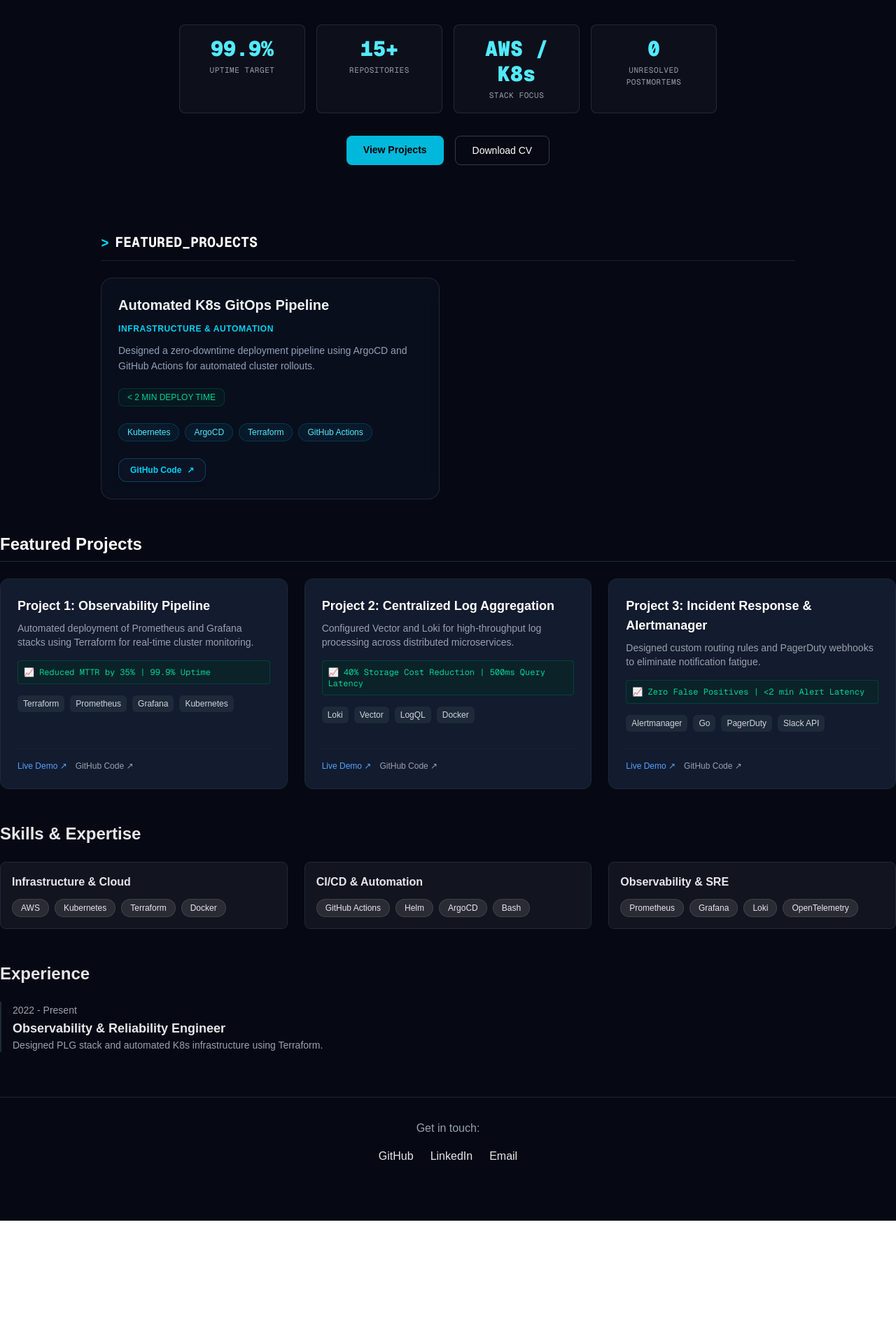
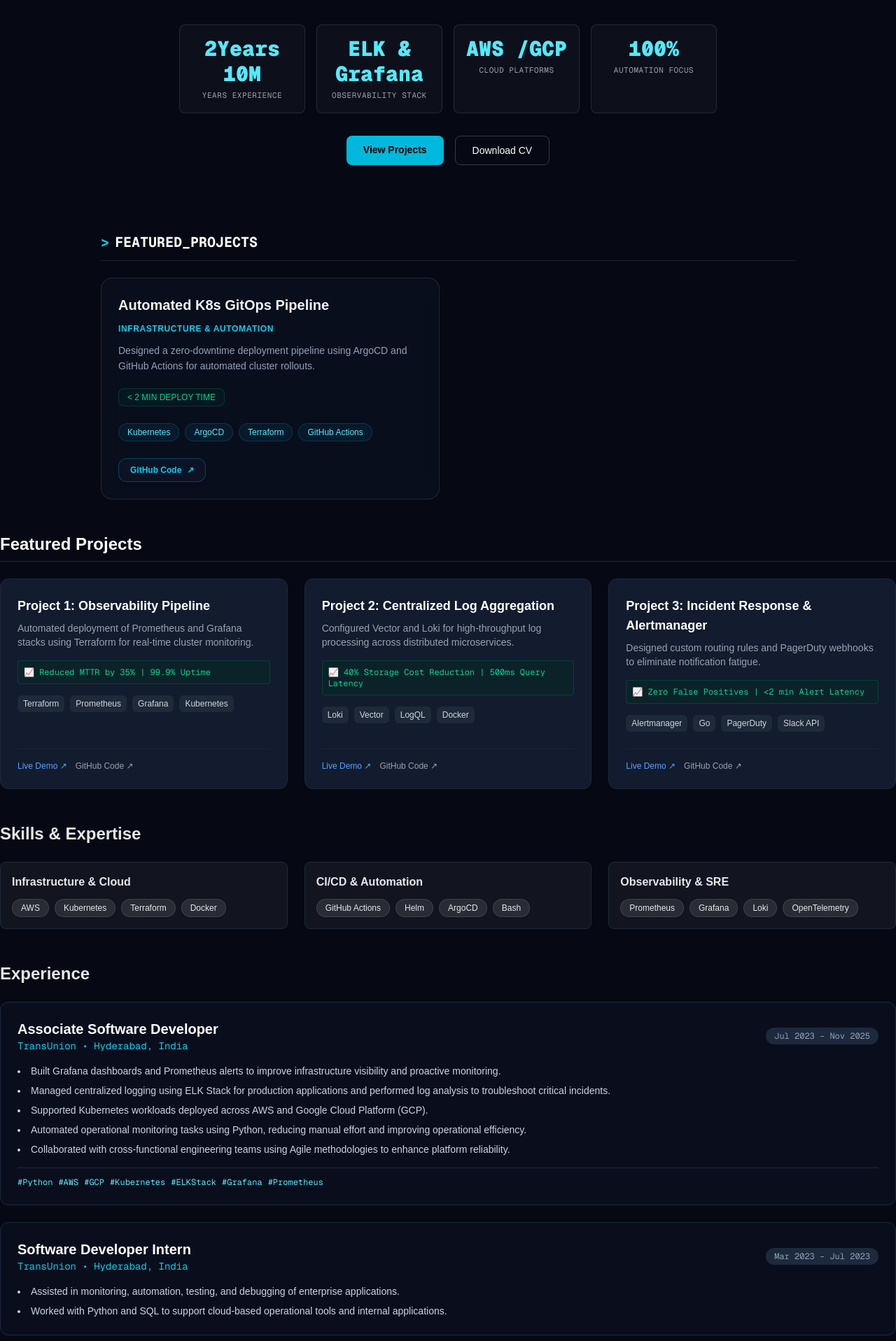
Before and after one commit to jahnaviw2/my-portfolio, a Next.js app: page /my-portfolio/ in a window 1280 px wide. Shown: the part 303-2220 px from the top of the page at 70% size. Before the commit the page ends 2048 px from the top, so only its background shows below. Built offline with nearby package versions, Linux system fonts and the light colour scheme.

Commit message:
updated exp and metrics

```diff
--- a/app/page.tsx
+++ b/app/page.tsx
@@ -4,10 +4,10 @@ import { projectsData } from "@/data/projects";
 import { skillCategories } from "@/data/skills";
 export default function Home() {
   const stats = [
-    { value: "99.9%", label: "UPTIME TARGET" },
-    { value: "15+", label: "REPOSITORIES" },
-    { value: "AWS / K8s", label: "STACK FOCUS" },
-    { value: "0", label: "UNRESOLVED POSTMORTEMS" },
+    { value: "2Years 10M", label: "YEARS EXPERIENCE" },
+    { value: "ELK & Grafana", label: "OBSERVABILITY STACK" },
+    { value: "AWS /GCP", label: "CLOUD PLATFORMS" },
+    { value: "100%", label: "AUTOMATION FOCUS" },
   ];
 
   return (
@@ -168,13 +168,53 @@ export default function Home() {
       </section>
       <section className="my-12">
         <h2 className="text-2xl font-bold mb-6">Experience</h2>
-        <div className="border-l-2 border-gray-800 pl-4 space-y-6">
-          <div>
-            <span className="text-sm text-gray-400">2022 - Present</span>
-            <h3 className="text-lg font-semibold">Observability & Reliability Engineer</h3>
-            <p className="text-sm text-gray-400">Designed PLG stack and automated K8s infrastructure using Terraform.</p>
-          </div>
-        </div>
+        <div className="space-y-6">
+  {/* TransUnion - Full Time */}
+  <div className="border border-slate-800 bg-slate-900/40 p-6 rounded-xl">
+    <div className="flex flex-col md:flex-row md:items-center justify-between mb-4">
+      <div>
+        <h3 className="text-xl font-bold text-white">Associate Software Developer</h3>
+        <p className="text-cyan-400 font-mono text-sm">TransUnion • Hyderabad, India</p>
+      </div>
+      <span className="text-xs font-mono text-slate-400 bg-slate-800 px-3 py-1 rounded-full w-fit mt-2 md:mt-0">
+        Jul 2023 – Nov 2025
+      </span>
+    </div>
+    <ul className="list-disc list-inside space-y-2 text-slate-300 text-sm">
+      <li>Built Grafana dashboards and Prometheus alerts to improve infrastructure visibility and proactive monitoring.</li>
+      <li>Managed centralized logging using ELK Stack for production applications and performed log analysis to troubleshoot critical incidents.</li>
+      <li>Supported Kubernetes workloads deployed across AWS and Google Cloud Platform (GCP).</li>
+      <li>Automated operational monitoring tasks using Python, reducing manual effort and improving operational efficiency.</li>
+      <li>Collaborated with cross-functional engineering teams using Agile methodologies to enhance platform reliability.</li>
+    </ul>
+    <div className="mt-4 pt-3 border-t border-slate-800 flex flex-wrap gap-2 text-xs font-mono text-cyan-300">
+      <span>#Python</span>
+      <span>#AWS</span>
+      <span>#GCP</span>
+      <span>#Kubernetes</span>
+      <span>#ELKStack</span>
+      <span>#Grafana</span>
+      <span>#Prometheus</span>
+    </div>
+  </div>
+
+  {/* TransUnion - Internship */}
+  <div className="border border-slate-800 bg-slate-900/40 p-6 rounded-xl">
+    <div className="flex flex-col md:flex-row md:items-center justify-between mb-4">
+      <div>
+        <h3 className="text-xl font-bold text-white">Software Developer Intern</h3>
+        <p className="text-cyan-400 font-mono text-sm">TransUnion • Hyderabad, India</p>
+      </div>
+      <span className="text-xs font-mono text-slate-400 bg-slate-800 px-3 py-1 rounded-full w-fit mt-2 md:mt-0">
+        Mar 2023 – Jul 2023
+      </span>
+    </div>
+    <ul className="list-disc list-inside space-y-2 text-slate-300 text-sm">
+      <li>Assisted in monitoring, automation, testing, and debugging of enterprise applications.</li>
+      <li>Worked with Python and SQL to support cloud-based operational tools and internal applications.</li>
+    </ul>
+  </div>
+</div>
       </section>
 
       <footer className="mt-16 pt-8 border-t border-gray-800 text-center space-y-4">
```
Also changed, not shown: 1 other file (tests, documents, lock files or other folders).
